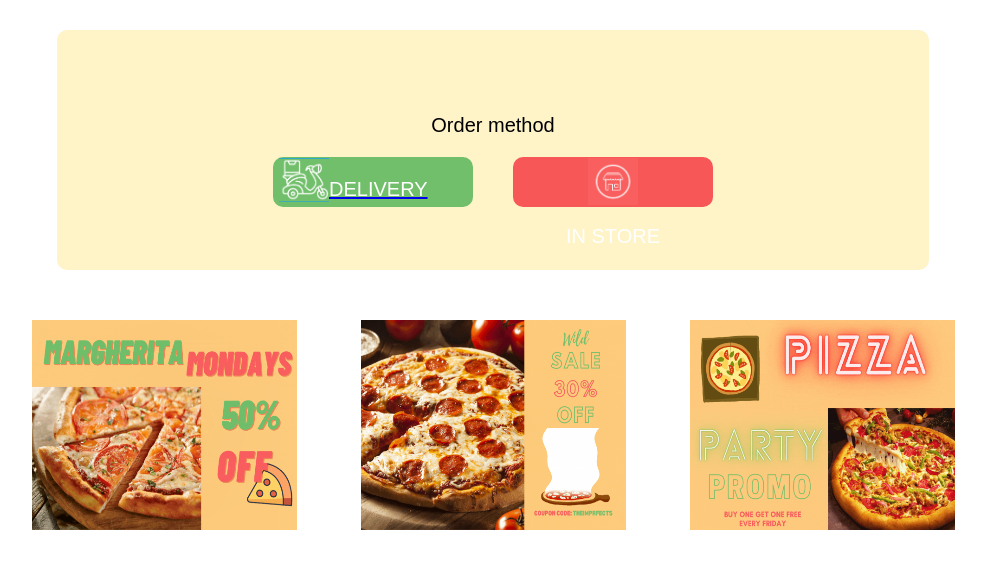
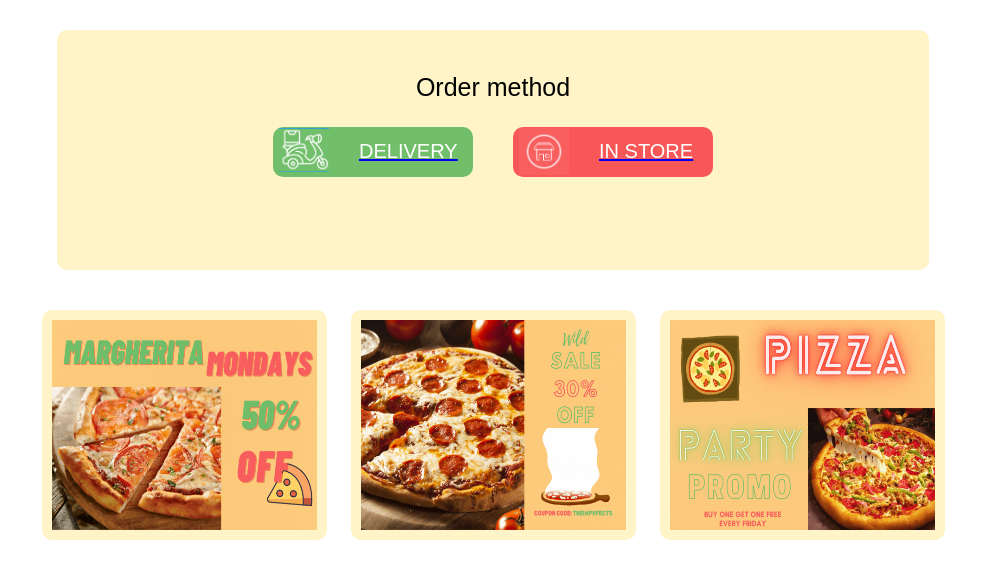
Before and after one commit to GTTLWinter/Mario_and_Luigis_sussy_pizzaria, a Flask app: page /hpage in a window 1280 px wide. Shown: the top 579 px of the page, without its empty margins (147-1133 px from the left). Run offline with Flask 2, Linux system fonts and the light colour scheme; the visitor is signed in with stand-in values (Sample User, id 1); some web fonts are replaced.

Commit message:
Last minute changes

```diff
--- a/orders.csv
+++ b/orders.csv
@@ -36,3 +36,6 @@ Done, ,57241558,margaritha,pepperoni,BBQC,30,
 ,126,26380163,pepperoni,10,
 ,126,97589808,0,
 ,126,5045026,pepperoni,10,
+,126,88070827,pepperoni,10,
+,126,59071377,pepperoni,10,
+,126,46240825,pepperoni,10,
--- a/static/css/homepage.css
+++ b/static/css/homepage.css
@@ -172,9 +172,9 @@ h1{
 }
 #Choose{
     order: 1;
-    justify-content: center;
     font-family: 'Chau Philomene One', sans-serif;
-    font-size: 20px;
+    font-size: 25px;
+    margin-top: -50px;
 }
 
 
@@ -189,7 +189,7 @@ h1{
 #Deliver{
     order: 2;
     display: flex;
-    flex-direction: r;
+    flex-direction: row;
     background-color: rgba(114, 191, 107, 1);
     color: white;
     border:none;
@@ -207,16 +207,25 @@ h1{
     order:1;
     text-align: start;
     padding-right: 20px;
+
 }
 
-#label{
-    order:2;
+#label1{
+    order:1;
     vertical-align: middle;
+    padding-left: 30px;
+    margin-top: 12px;
 }
 
+.StoreButton{
+display: flex;
+flex-direction: row;
+}
 
 #Instore{
     order: 2;
+    display: flex;
+    flex-direction: row;
     background-color: rgba(248, 87, 87, 1);
     color: white;
     border:none;
@@ -224,13 +233,17 @@ h1{
     width: 200px;
     border-radius: 10px;
     font-family: 'Chau Philomene One', sans-serif;
+    text-align: center;
+    padding-right: 10px;
     font-size: 20px;
-    vertical-align: middle;
+
 }
 
 #label2{
-justify-content: center;
-vertical-align: middle;
+    order:2;
+    vertical-align: middle;
+    padding-left: 30px;
+    margin-top: 12px;
 
 }
 
@@ -258,19 +271,28 @@ vertical-align: middle;
 #promo1{
     width: 265px;
     height: 210px;
-    padding: 30px;
+    padding: 10px;
+    border-radius: 10px;
+    background-color:rgba(255, 243, 200, 1);
 }
 
 #promo2{
     width: 265px;
     height: 210px;
-    padding: 30px;
+    padding: 10px;
+    border-radius: 10px;
+    background-color:rgba(255, 243, 200, 1);
+    margin-left: 20px;
+    margin-right: 20px;
+    margin-top: 20px;
 }
 
 #promo3{
     width: 265px;
     height: 210px;
-    padding: 30px;
+    padding: 10px;
+    border-radius: 10px;
+    background-color:rgba(255, 243, 200, 1);
 }
 
 
--- a/templates/homepage.html
+++ b/templates/homepage.html
@@ -9,6 +9,16 @@
     <body>
 
 
+
+        <div class="horizontal1">
+            <div class="vertical1">
+
+            </div>
+        </div>
+
+
+
+
          <div class="Horizontalposition">
 
             <div class="Verticalposition2">
@@ -17,17 +27,21 @@
                 </div>
 
                 <div class="options">
-                        <a href="index.html">
+
+                    <div class="DeliveryButton">
+                        <a href="../templates/index.html">
 
                             <button id="Deliver">
                                 <img src="../static/19DeliveryLogo.png"alt="Delivery" width="50px" id="DeliveryIcon">
                                 <p id="label1">DELIVERY</p>
                             </button>
                         </a>
+                    </div>
 
                     <div class="spacing"></div>
 
-                        <a href="index.html">
+                    <div class="StoreButton">
+                        <a href="../templates/login.html">
                             <button id="Instore">
 
                                 <img src="../static/20Store.png"alt="Store" width="50px" id="StoreIcon">
@@ -36,6 +50,7 @@
                             </button>
 
                         </a>
+                    </div>
                 </div>
 
             </div>
```
Lines whose indentation alone changed are shown as unchanged.
